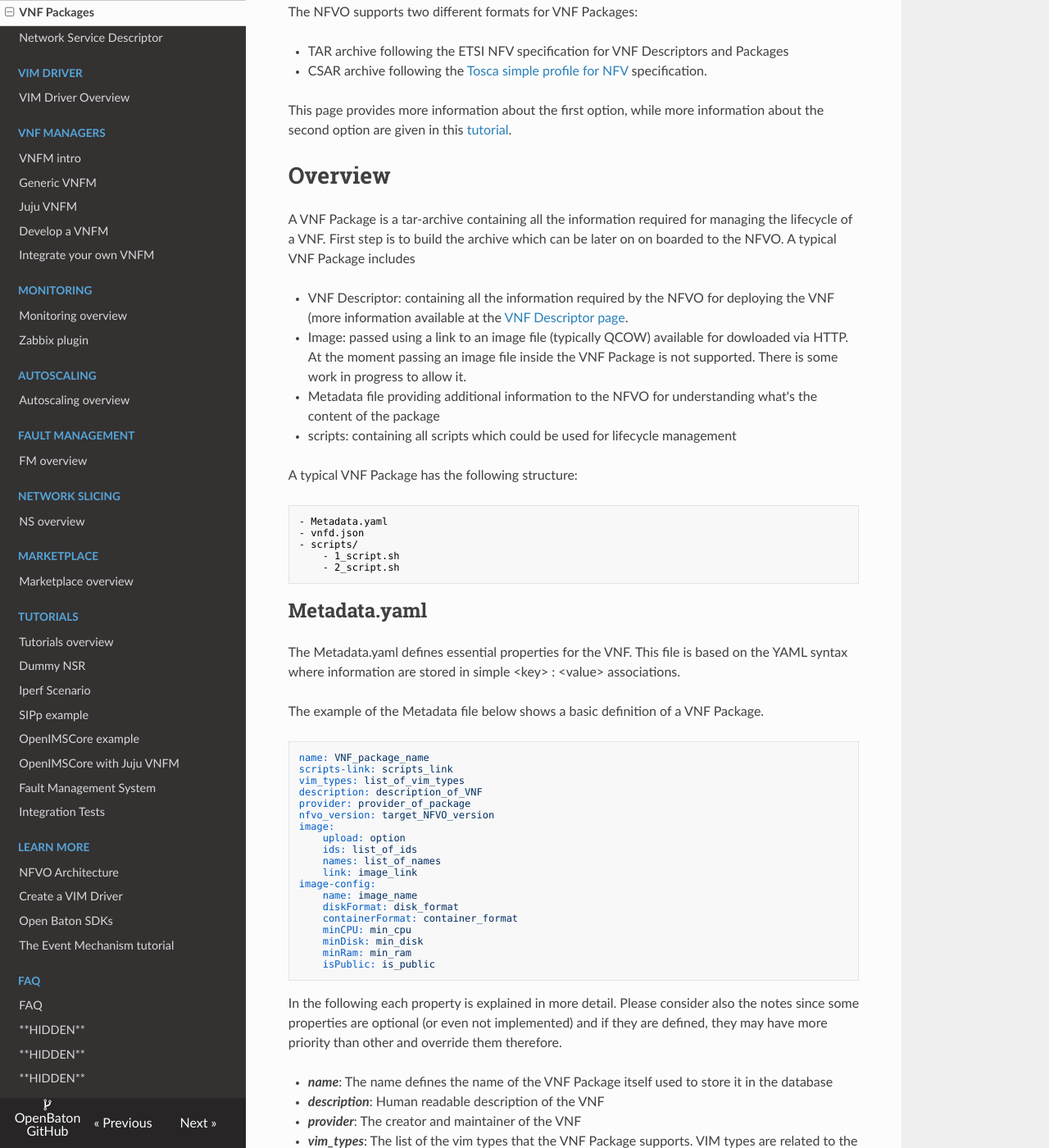
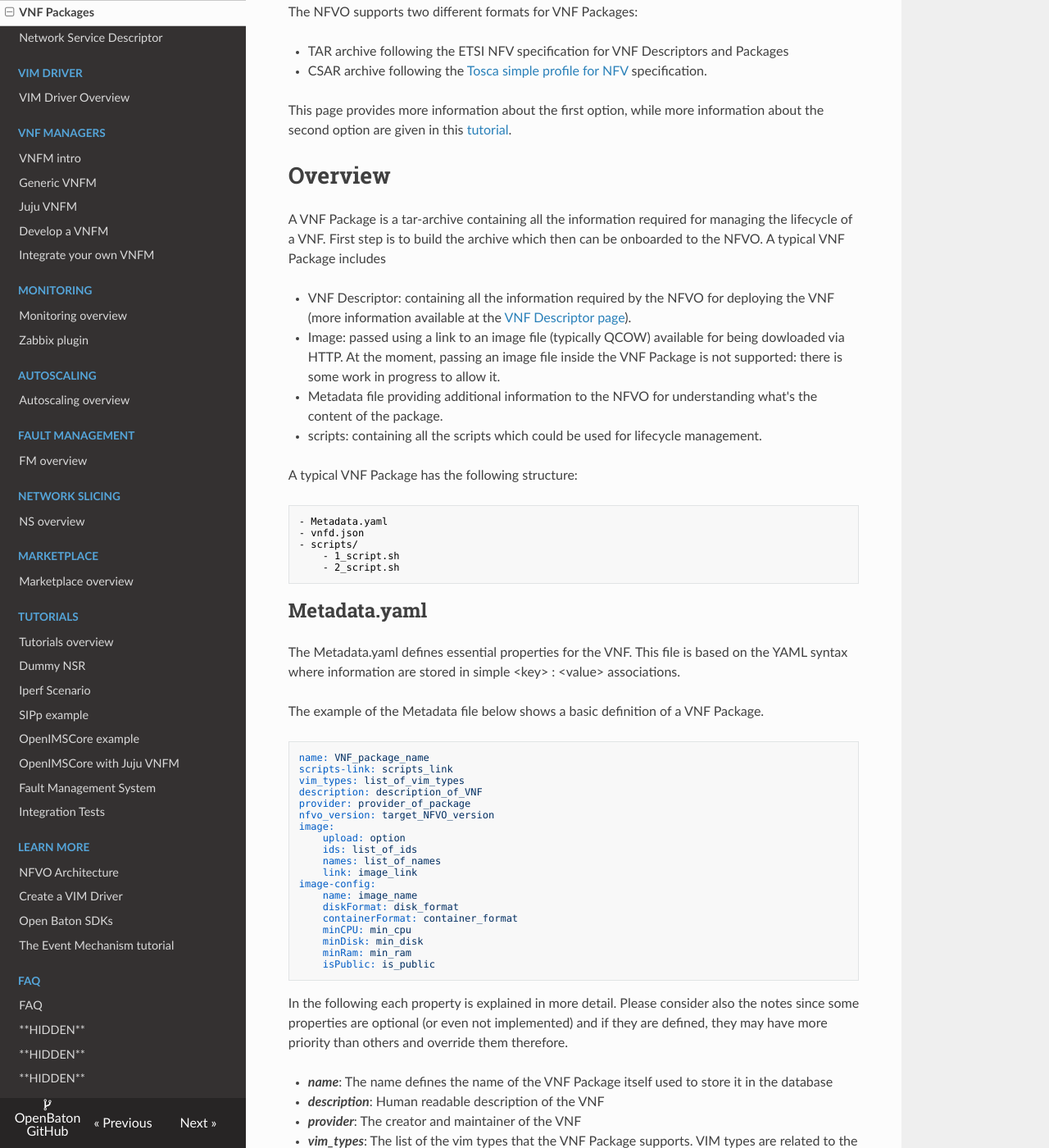
Before and after one commit to openbaton/docs, an MkDocs documentation site: the page built from docs/vnf-package.md, in a window 1280 px wide and 1400 px high, scrolled down 253 px. Shown: the whole window at 82% size. Built offline with MkDocs 1.6.1, drawn with Linux system fonts in a browser that asks for light colours; nearby versions of some CDN libraries; old or Windows-style settings are respelled for this version of MkDocs.

Commit message:
Fix: fix small typos

````diff
--- a/docs/vnf-package.md
+++ b/docs/vnf-package.md
@@ -12,13 +12,13 @@
 
 # Overview
 
-A VNF Package is a tar-archive containing all the information required for managing the lifecycle of a VNF. First step is to build the archive which can be later on on boarded to the NFVO.
+A VNF Package is a tar-archive containing all the information required for managing the lifecycle of a VNF. First step is to build the archive which then can be onboarded to the NFVO.
 A typical VNF Package includes
 
-* VNF Descriptor: containing all the information required by the NFVO for deploying the VNF (more information available at the [VNF Descriptor page][vnfd-link].
-* Image: passed using a link to an image file (typically QCOW) available for dowloaded via HTTP. At the moment passing an image file inside the VNF Package is not supported. There is some work in progress to allow it.
-* Metadata file providing additional information to the NFVO for understanding what's the content of the package
-* scripts: containing all scripts which could be used for lifecycle management
+* VNF Descriptor: containing all the information required by the NFVO for deploying the VNF (more information available at the [VNF Descriptor page][vnfd-link]).
+* Image: passed using a link to an image file (typically QCOW) available for being dowloaded via HTTP. At the moment, passing an image file inside the VNF Package is not supported: there is some work in progress to allow it.
+* Metadata file providing additional information to the NFVO for understanding what's the content of the package.
+* scripts: containing all the scripts which could be used for lifecycle management.
 
 A typical VNF Package has the following structure:
 
@@ -57,7 +57,7 @@
     isPublic: is_public
 ```
 
-In the following each property is explained in more detail. Please consider also the notes since some properties are optional (or even not implemented) and if they are defined, they may have more priority than other and override them therefore.
+In the following each property is explained in more detail. Please consider also the notes since some properties are optional (or even not implemented) and if they are defined, they may have more priority than others and override them therefore.
 
 * ***name***: The name defines the name of the VNF Package itself used to store it in the database
 * ***description***: Human readable description of the VNF
````
Also changed, not shown: docs/vnf-descriptor.md (+1 -1 lines).
